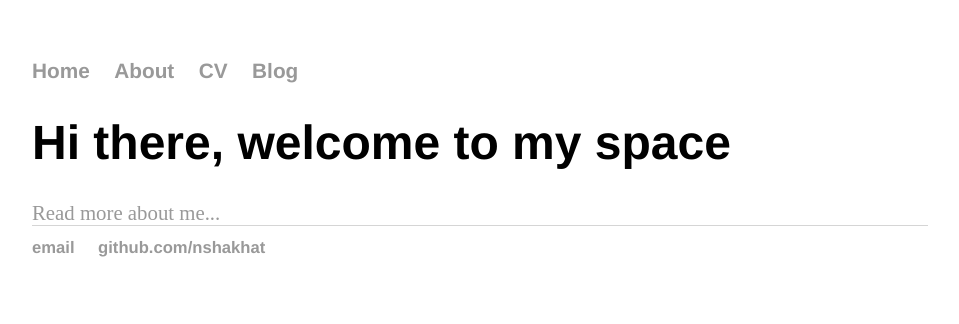
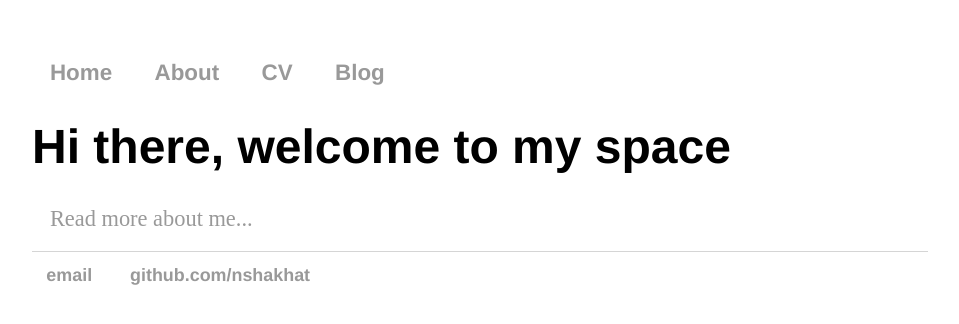
Before and after one commit to nshakhat/nshakhat.github.io, a Jekyll site: the page built from index.html, in a window 1280 px wide. Shown: the top 324 px of the page, without its empty margins (160-1119 px from the left). Built offline with Jekyll 4.4.1, drawn with Linux system fonts in a browser that asks for light colours.

Commit message:
Update main.css

```diff
--- a/css/main.css
+++ b/css/main.css
@@ -24,10 +24,10 @@ h1 {
     font-family:'Helvetica', 'Arial', 'Sans-Serif';
 }
 p, li {
-    font-size: 1.3em;
-    line-height: 1.1em;
+    font-size: 1.4em;
+    line-height: 1.2em;
     color: #333;
-    margin:0;
+    margin:0.8em;
 }
 footer {
     border-top: 1px solid #d5d5d5;
```
